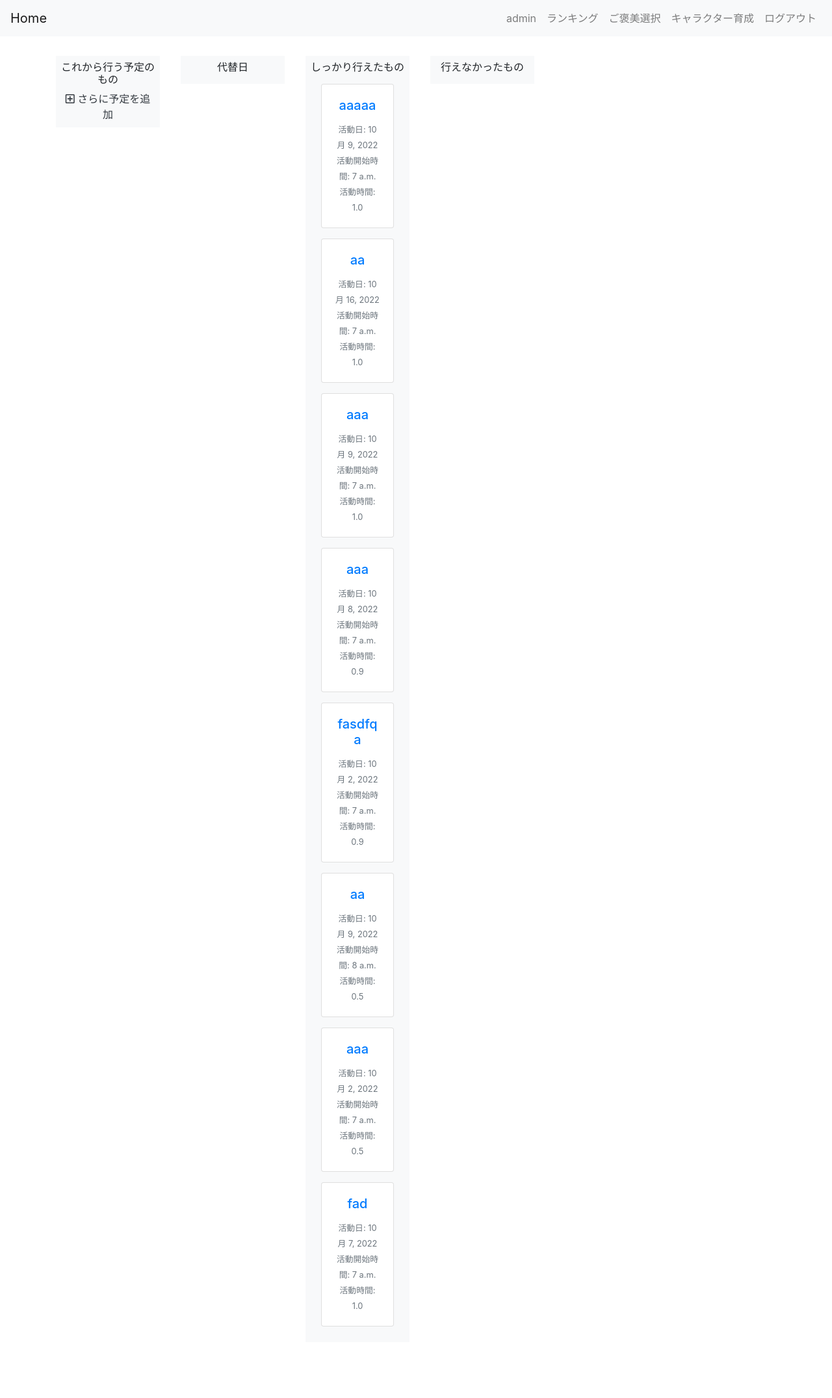
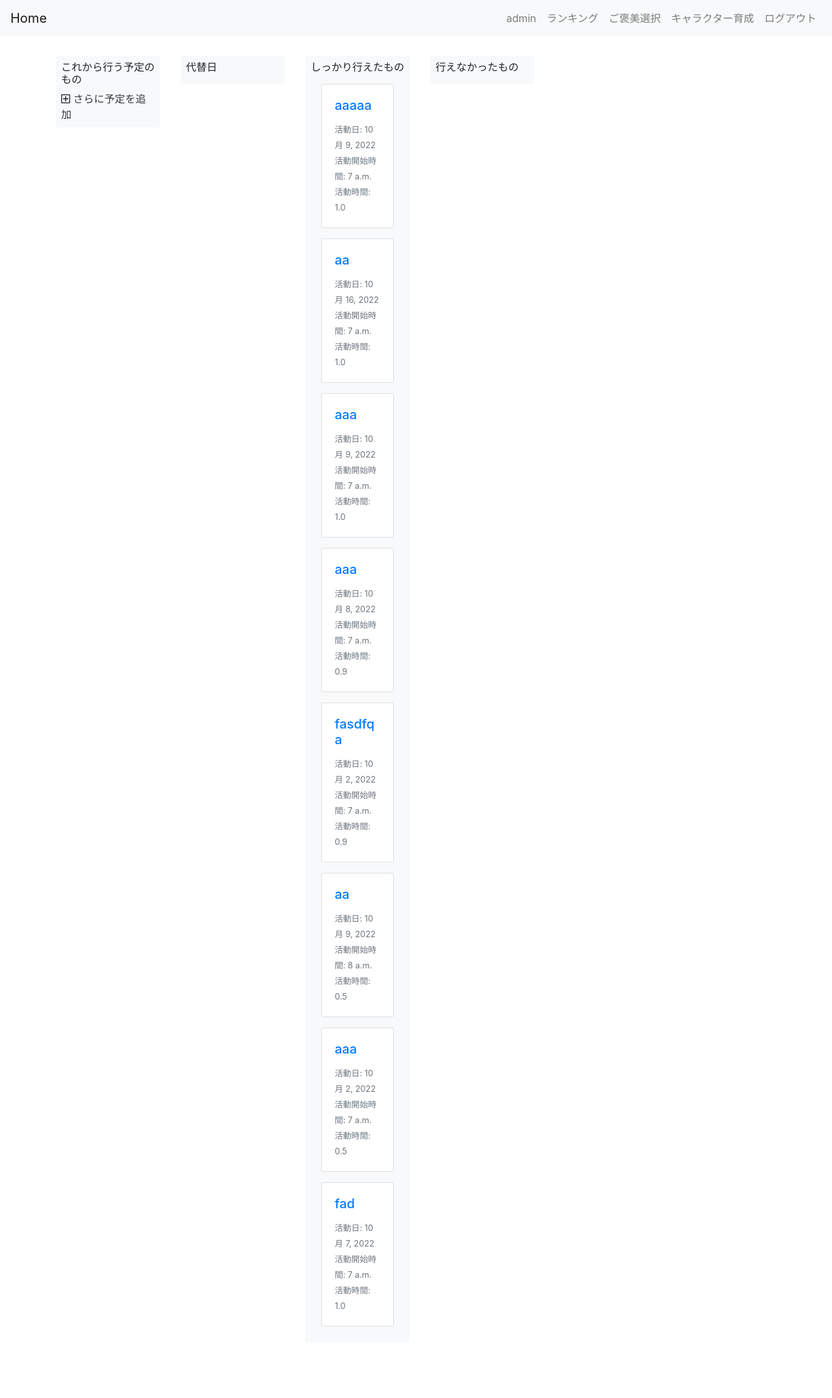
Before and after one commit to takumi1923/exercise_management, a Django app: page /activity/home/ in a window 1280 px wide. Shown: the whole page at 65% size. Run offline with Django 3.2, Linux system fonts and the light colour scheme; a user stored in the database is signed in; data comes from the database, SQL or seed files in the repository; some libraries are stand-ins or nearby versions.

Commit message:
gugagadkgvhao

```diff
--- a/activity/templates/kanban/home.html
+++ b/activity/templates/kanban/home.html
@@ -61,11 +61,7 @@ body { padding-top: 70px; }
 </div>
 
 </div>
-<style>
-  .center{
-    text-align: center;
-  }
-</style>
+
 
 
 
```
